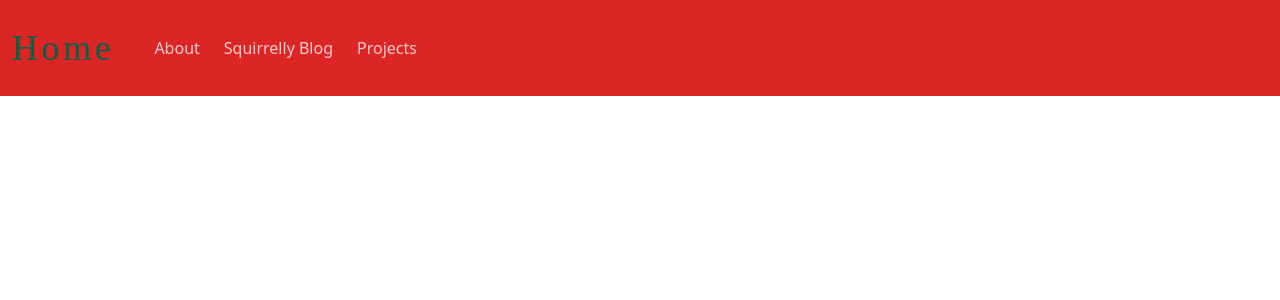
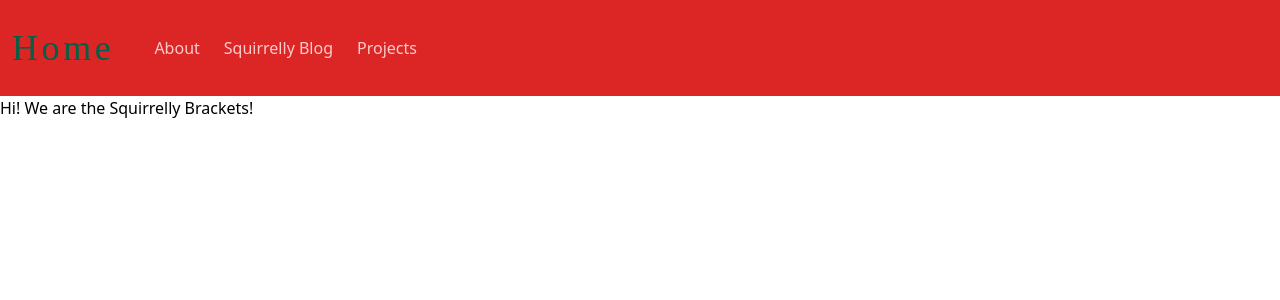
Before and after one commit to cmwilson21/squirrelly-brackets, a React (Create React App) app: page / in a window 1280 px wide. Shown: the top 300 px of the page. Built offline with nearby package versions, Linux system fonts and the light colour scheme; a web font is replaced by a local one.

Commit message:
fixed navbar error that preventing page data from displaying and added a single file to import all pages from

```diff
--- a/src/App.js
+++ b/src/App.js
@@ -6,13 +6,13 @@ import {
   BlogSingle,
   Home,
   Projects,
-} from "./components/index";
+} from "./components/pages";
 import NavBar from "./components/NavBar";
 
 function App() {
   return (
     <Router>
-      <NavBar>
+      <NavBar />
       <Routes>
         <Route path="/" element={<Home />} />
         <Route path="/about" element={<About />} />
@@ -20,7 +20,6 @@ function App() {
         <Route path="/blog" element={<BlogList />} />
         <Route path="/projects" element={<Projects />} />
       </Routes>
-      </NavBar>
     </Router>
   );
 }
--- /dev/null
+++ b/src/components/Home.js
@@ -0,0 +1,14 @@
+import React from "react";
+
+export const Home = () => {
+  return (
+    <main>
+      <img />
+      <section>
+        <h1>Hi! We are the Squirrelly Brackets!</h1>
+      </section>
+    </main>
+  );
+};
+
+// export default Home;
--- a/src/components/NavBar.js
+++ b/src/components/NavBar.js
@@ -8,7 +8,6 @@ const NavBar = () => {
         <div className="container mx-auto flex justify-between">
           <nav className="flex">
             <NavLink
-              exact
               to="/"
               className="inline-flex items-center py-6 px-3 mr-4 text-red-100 hover:text-green-800 text-4xl font-bold rock3D tracking-widest"
             >
--- a/src/components/index.js
+++ /dev/null
@@ -1,5 +0,0 @@
-export { About } from "./pages/About";
-export { BlogList } from "./pages/BlogList";
-export { BlogSingle } from "./pages/BlogSingle";
-export { Home } from "./pages/Home";
-export { Projects } from "./pages/Projects";
--- /dev/null
+++ b/src/components/pages.js
@@ -0,0 +1,5 @@
+export { About } from "./About";
+export { BlogList } from "./BlogList";
+export { BlogSingle } from "./BlogSingle";
+export { Home } from "./Home";
+export { Projects } from "./Projects";
--- a/src/components/pages/Home.js
+++ /dev/null
@@ -1,11 +0,0 @@
-import React from "react";
-
-export const Home = () => {
-  return (
-    <div>
-      <h1>Home!!</h1>
-    </div>
-  );
-};
-
-// export default Home;
```
Also changed, not shown: src/index.js (+6 -6 lines), src/components/About.js (renamed from src/components/pages/About.js), src/components/BlogList.js (renamed from src/components/pages/BlogList.js), src/components/BlogSingle.js (renamed from src/components/pages/BlogSingle.js), src/components/Projects.js (renamed from src/components/pages/Projects.js). Lines whose indentation alone changed are shown as unchanged.
